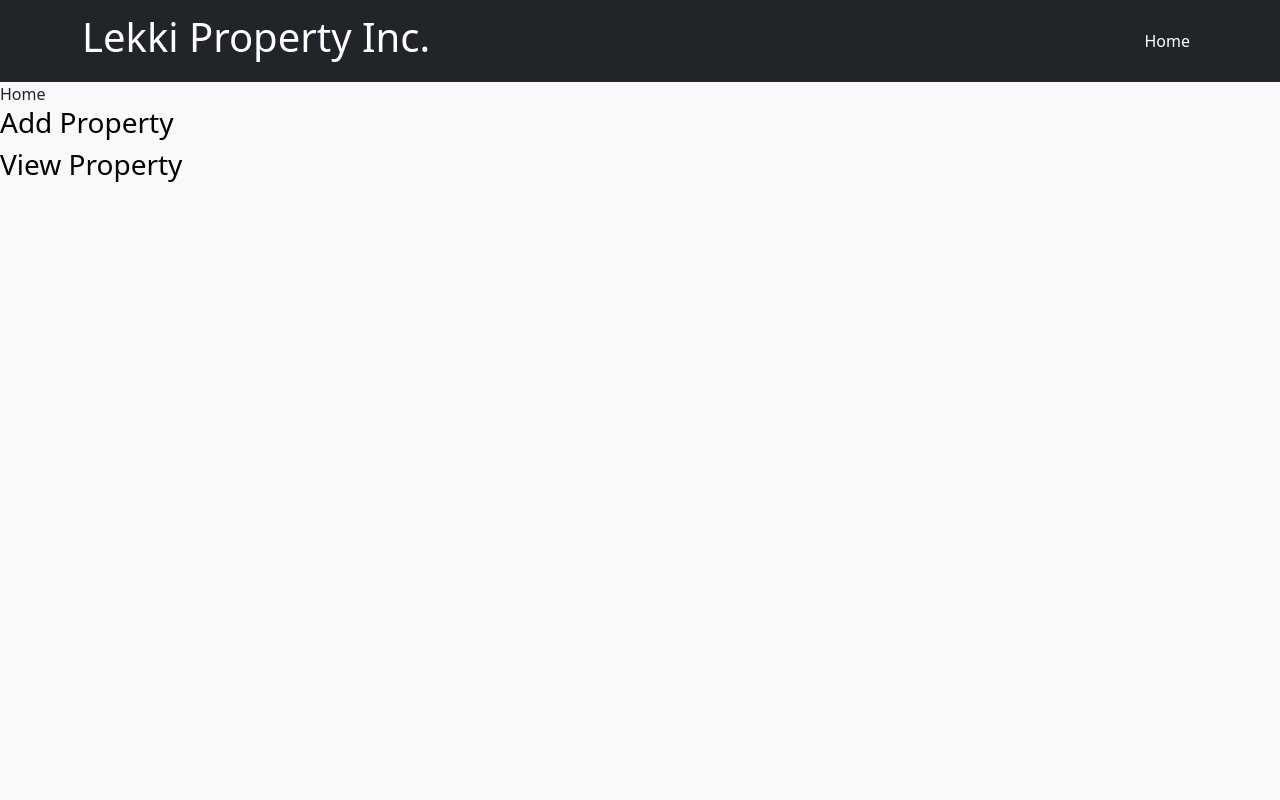
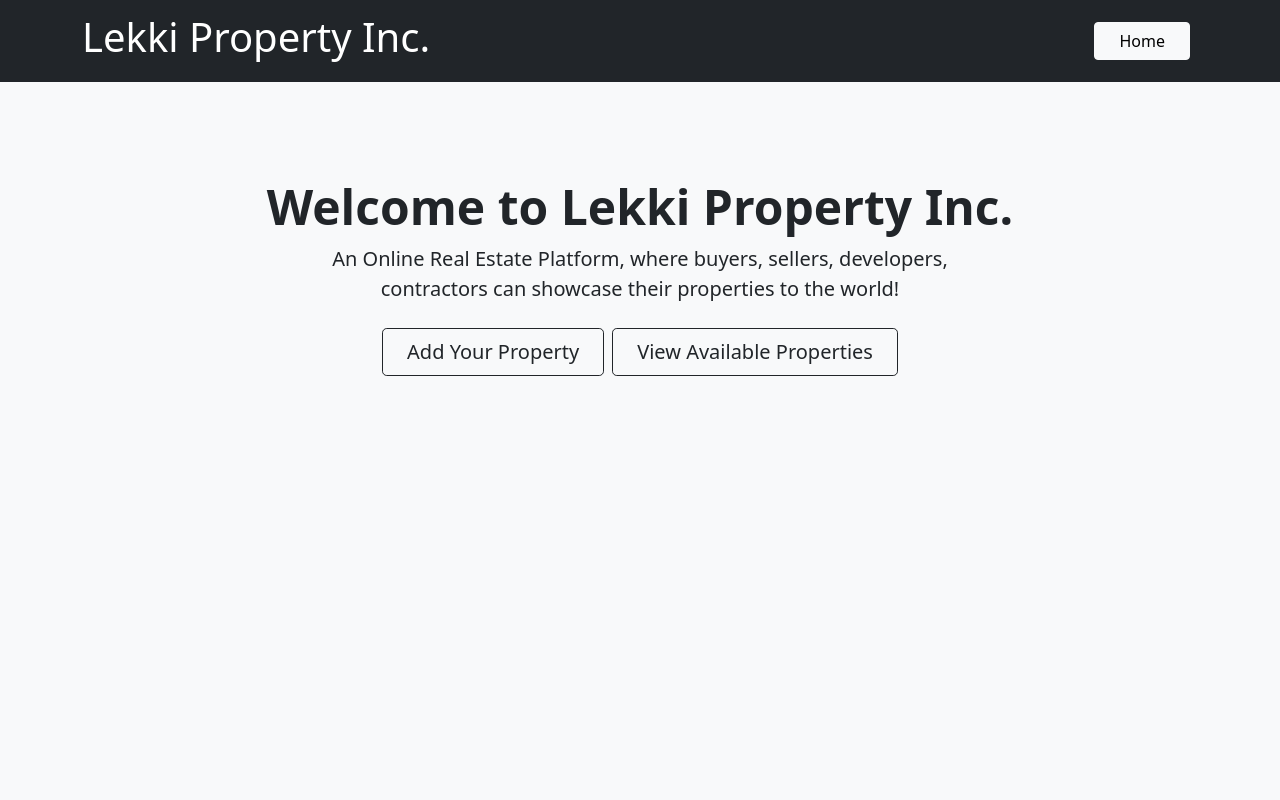
Before and after one commit to olaide-hok/lekki-property, a React (Create React App) app: page / in a window 1280 px wide. Shown: the top 800 px of the page. Built offline with nearby package versions, Linux system fonts and the light colour scheme.

Commit message:
Edit Home, Success pages and Header component

```diff
--- a/src/Components/Layouts/Header.jsx
+++ b/src/Components/Layouts/Header.jsx
@@ -13,7 +13,9 @@
         <Navbar.Brand > <h1>Lekki Property Inc. </h1> </Navbar.Brand>
         <Nav className="me-2 justify-content-end">
 
-            <Link to='/' className='text-white text-decoration-none'>Home</Link>
+            <Link to='/'>
+              <button className='btn btn-light px-4'>Home</button>
+            </Link>
         </Nav>
       </Container>
     </Navbar>
--- a/src/Components/Pages/Home.jsx
+++ b/src/Components/Pages/Home.jsx
@@ -4,11 +4,29 @@
 function Home() {
   return (
     <>
-      <div className='vh-100'>
+      {/* <div className='vh-100'>
         Home
         <h3> <Link to='/addproperty' className='text-black text-decoration-none'> Add Property</Link> </h3>
         <h3> <Link to='/listproperty' className='text-black text-decoration-none'> View Property</Link> </h3>
+      </div> */}
+
+      <div className="px-4 py-5 my-5 text-center vh-100">
+    <h1 className="display-5 fw-bold">Welcome to Lekki Property Inc.</h1>
+    <div className="col-lg-6 mx-auto">
+      <p className="lead mb-4"> An Online Real Estate Platform, where buyers, sellers, developers, contractors
+        can showcase their properties to the world!
+       </p>
+      <div className="d-grid gap-2 d-sm-flex justify-content-sm-center">
+        <Link to='addproperty'>
+          <button className="btn btn-outline-dark btn-lg px-4"> Add Your Property</button>
+        </Link>
+        <Link to='listproperty'>
+          <button className="btn btn-outline-dark btn-lg px-4">View Available Properties</button>
+        </Link>
       </div>
+    </div>
+  </div>
+
     </>
 
   )
--- a/src/Components/Pages/Success.jsx
+++ b/src/Components/Pages/Success.jsx
@@ -1,9 +1,22 @@
 import React from 'react'
+import { Link } from 'react-router-dom'
 
 function Success() {
-  return (
-    <div>Success</div>
-  )
+    return (
+        <div className="px-4 py-5 my-5 text-center vh-100">
+            <h1 className="display-5 mt-4 fw-bold">Your Property has been added successfully.</h1>
+            <div className="col-lg-6 mx-auto">
+                <div className="d-grid gap-2 d-sm-flex justify-content-sm-center">
+                    <Link to='/'>
+                        <button className="btn btn-outline-dark btn-lg px-4">Home </button>
+                    </Link>
+                    <Link to='listproperty'>
+                        <button className="btn btn-outline-dark btn-lg px-4">Add another Property</button>
+                    </Link>
+                </div>
+            </div>
+        </div>
+    )
 }
 
 export default Success
```
